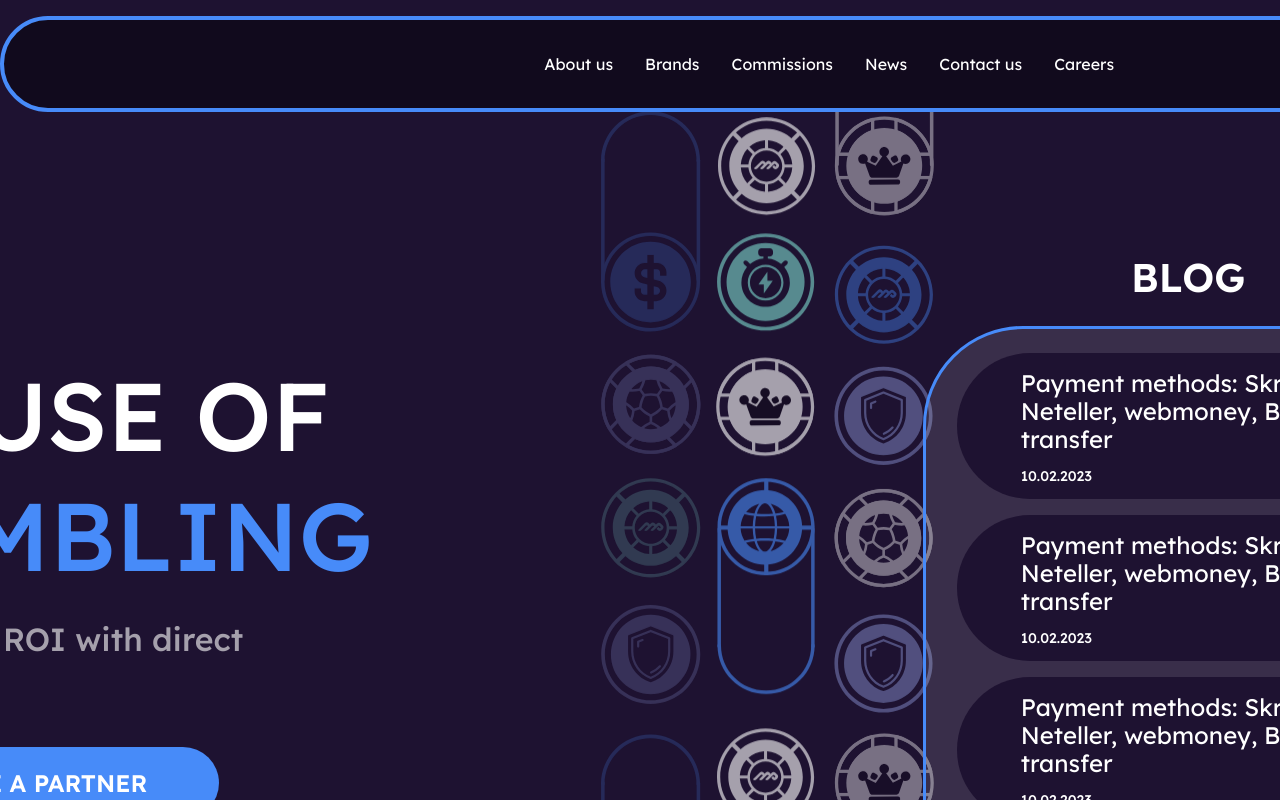
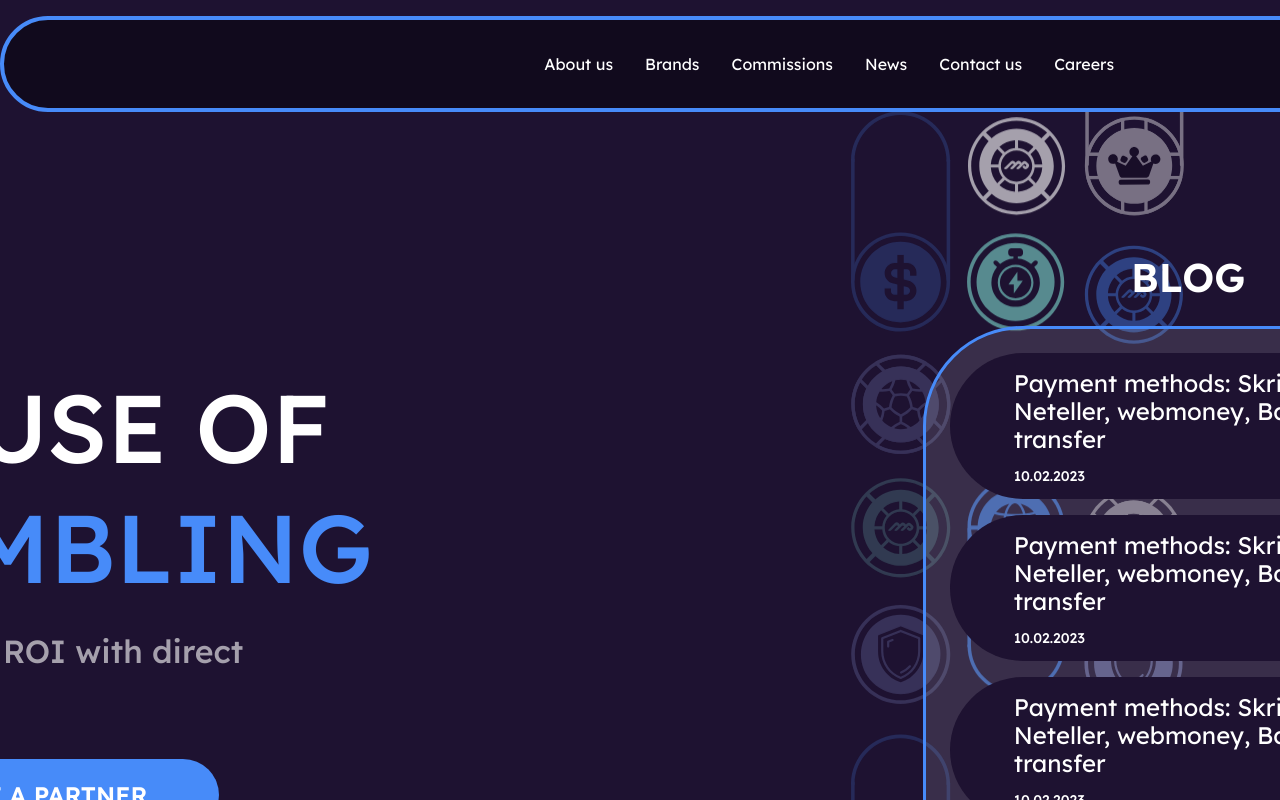
Before and after one commit to Mariklimova/WebPage, a React (Vite) app in the folder client/: page / in a window 1280 px wide. Shown: the top 800 px of the page. Built offline with nearby package versions, Linux system fonts and the light colour scheme.

Commit message:
work with scrollbar

```diff
--- a/client/src/pages/HomePage/Home.jsx
+++ b/client/src/pages/HomePage/Home.jsx
@@ -32,18 +32,19 @@ function Home() {
 
             <div className={style.block_info}>
                 <h3>BLOG</h3>
-                <div className={style.container}>
-                    <div className={style.scroll_bar}>
-                        <div className={style.text}>
+                    <div className={style.scroll}>
+                        <div className={style.text_block}>
                             {arrInfoBlog.map((el, i) =>
-                                <div key={i} className={style.text_blok}>
+                                <div key={i} className={style.text_item}>
                                     <h5>{el.description}</h5>
                                     <p>{el.date}</p>
                                 </div>
                             )}
                         </div>
 
+
                     </div>
+                <div className={style.container}>
 
                 </div>
 
--- a/client/src/pages/HomePage/home.module.css
+++ b/client/src/pages/HomePage/home.module.css
@@ -1,4 +1,4 @@
-.main{
+.main {
     display: flex;
     justify-content: center;
     align-items: center;
@@ -42,7 +42,7 @@
         border: none;
         cursor: pointer;
 
-        &:hover{
+        &:hover {
             transform: scale(1.1);
         }
     }
@@ -51,7 +51,7 @@
 
 
 .block_animation {
-    left: -250px;
+    /* left: -250px; */
     display: flex;
     flex-direction: column;
     justify-content: center;
@@ -126,31 +126,53 @@
         color: #FFFFFF;
     }
 
-    .container {
-        width: 531px;
-        height: 595px;
-        border-radius: 100px;
-        background: #FFFFFF1F;
-        border: 3px solid #478BF9;
-        display: flex;
+    /* .container { */
+        /* width: 531px; */
+        /* height: 595px; */
+        /* border-radius: 100px; */
+        /* background: #FFFFFF1F; */
+        /* border: 3px solid #478BF9; */
+        /* display: flex; */
         /* padding-top: 10px; */
 
-        .scroll_bar {
-            /* width: 490px; */
-            height: 590px;
-            margin:0;
-            /* border: 3px solid #478BF9; */
+        .scroll {
+            width: 531px;
+            background: #FFFFFF1F;
+            height: 595px;
+            /* margin: 0; */
+            border: 3px solid #478BF9;
             /* margin-left: 2px; */
             border-radius: 100px;
-            overflow-y: scroll;
-            padding: 24px 15px 20px 25px;
+            overflow-y: auto;
+            /* padding-right: 20px; */
+            /* padding: 24px 24px 40px; */
 
+            /* overflow-y: auto; */
             &::-webkit-scrollbar {
                 width: 8px;
                 border-radius: 10px;
+
             }
+
+            &::-webkit-scrollbar-track {
+                background-color: #fff;
+                /* height: 5px; */
+                border-radius: 10px;
+                margin-top: 96px;
+                margin-bottom: 96px;
+
+            }
+
+            &::-webkit-scrollbar-thumb {
+                width: 8px;
+                height: 104px;
+                border-radius: 10px;
+                background: #478BF9;
+            }
+
+
         }
-    }
+    /* } */
 }
 
 
@@ -158,30 +180,19 @@
 
 
 
-.block_info .scroll_bar::-webkit-scrollbar-thumb {
-    width: 8px;
-    height: 20px;
-    border-radius: 10px;
-    background: #478BF9;
-}
 
-.block_info .scroll_bar::-webkit-scrollbar-track {
-    background-color: #fff;
-    /* height: 5px; */
-    border-radius: 10px;
-    /* margin-top: 96px; */
-}
 
-.block_info .scroll_bar .text {
+.block_info .scroll .text_block {
     display: flex;
     flex-direction: column;
     align-items: center;
     /* margin-top: -475px; */
     /* margin-left: -24px; */
     gap: 16px;
+    margin: 24px 40px 24px 24px;
 }
 
-.block_info .scroll_bar .text .text_blok {
+.block_info .scroll .text_block .text_item {
     width: 467px;
     height: 146px;
     padding: 16px 64px;
@@ -191,18 +202,18 @@
     cursor: pointer;
 }
 
-.block_info .scroll_bar .text .text_blok:hover {
+.block_info .scroll .text_block .text_item:hover {
     background: #478BF9;
 }
 
-.text .text_blok h5 {
+.text_block .text_item h5 {
     font: 400 24px Lexend;
     line-height: 28px;
     text-align: left;
 
 }
 
-.text .text_blok p {
+.text_block .text_item p {
     font: 450 14px Lexend;
     text-align: left;
     margin-top: 14px;
```
